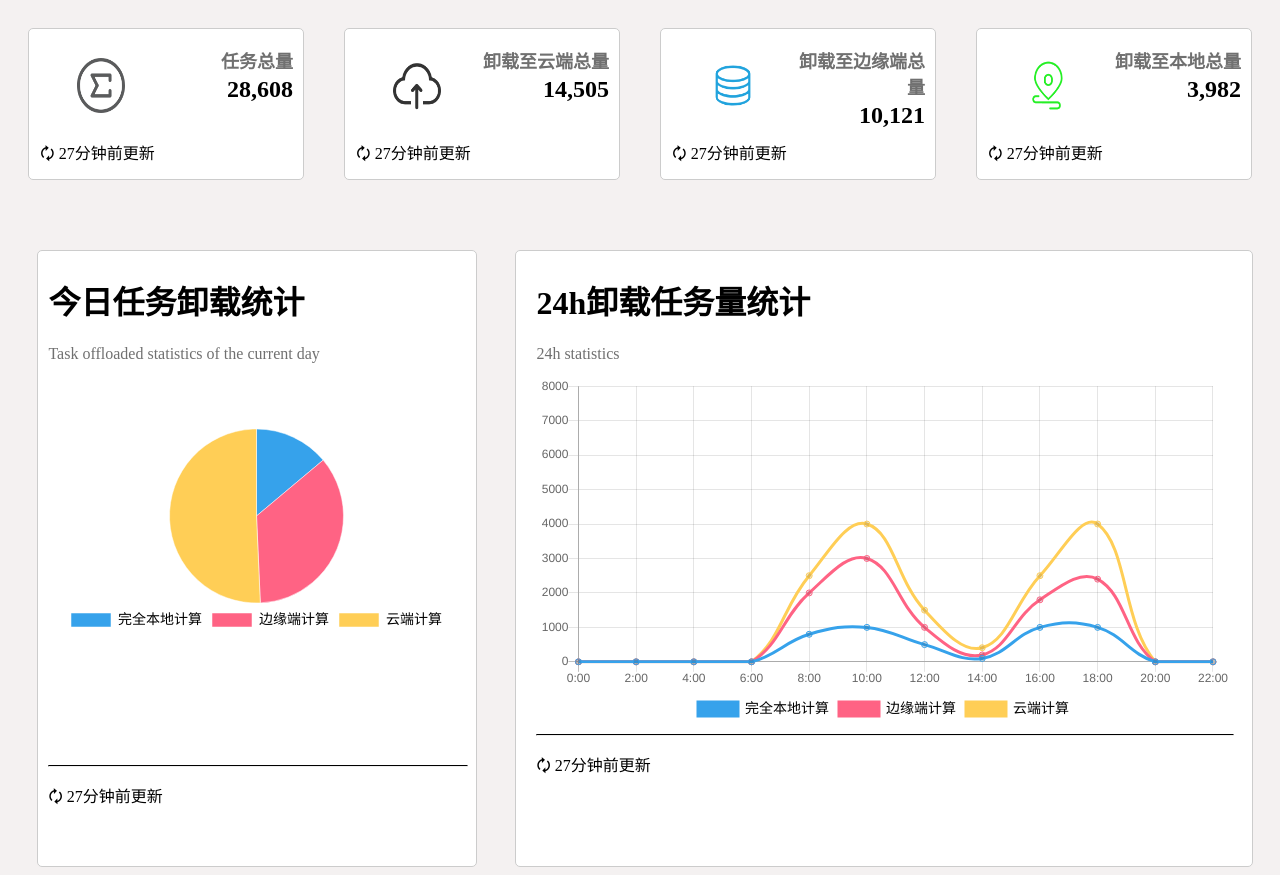
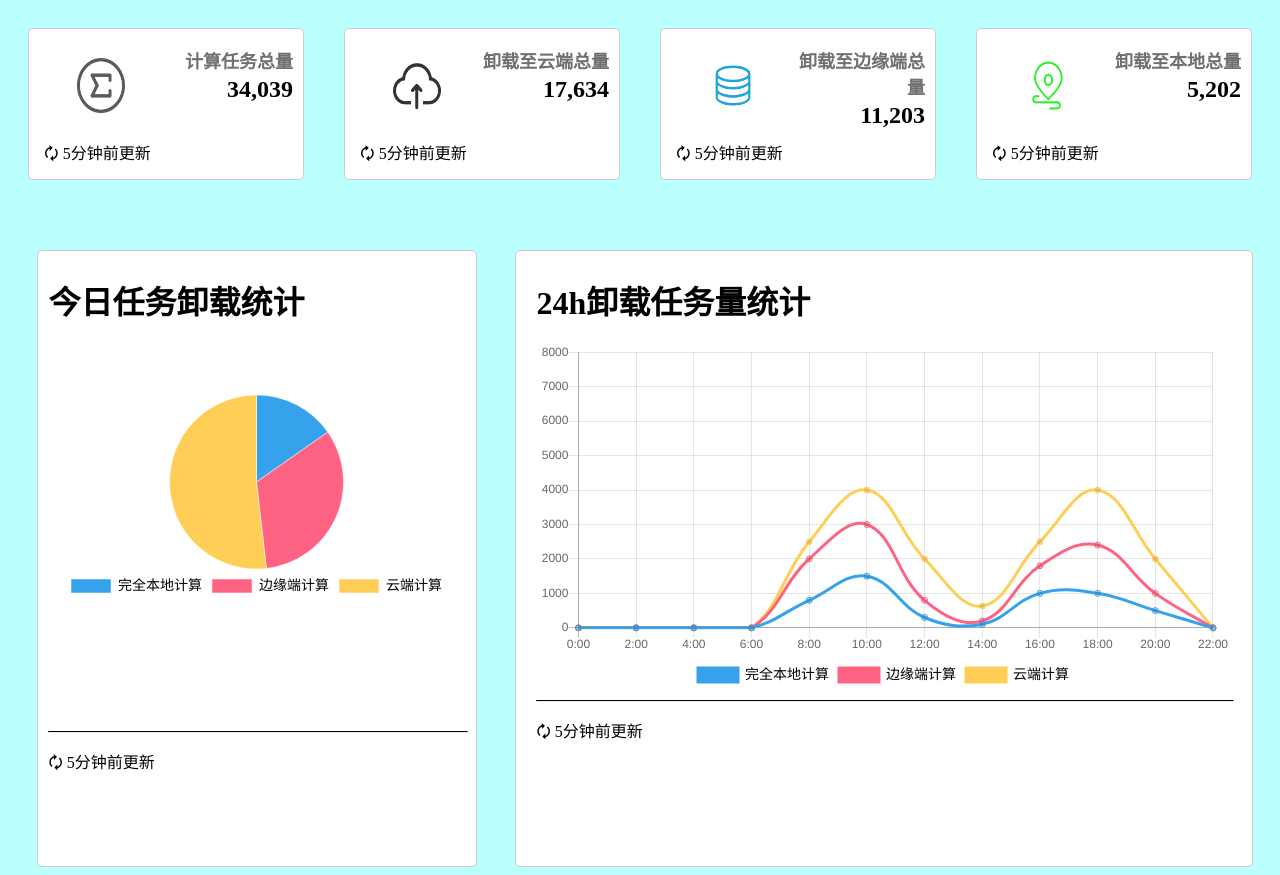
Before and after one commit to lin9803/FrontEndCode, a plain HTML site: page code/index.html in a window 1280 px wide. Drawn offline with nearby package versions, Linux system fonts and the light colour scheme.

Commit message:
Update index.html

```diff
--- a/code/index.html
+++ b/code/index.html
@@ -102,7 +102,7 @@
 
 </style>
 </head>
-<body style="background-color: #f4f1f1;">
+<body style="background-color: #BBFFFF;">
 
 <div class="box-container">
     <div class="box" id="box1">
@@ -111,14 +111,14 @@
             <img src="11.png" alt="图片">
           </div>
           <div class="right">
-            <p >任务总量</p>
+            <p >计算任务总量</p>
 
-            <h2 >28,608</h2>
+            <h2 >34,039</h2>
 
           </div>
         </div>
         <div class="bottom">
-          <p>&#128472 27分钟前更新</p>
+          <p>&#128472 5分钟前更新</p>
         </div>
       </div>
     <div class="box" id="box2">
@@ -129,12 +129,12 @@
             <div class="right">
               <p>卸载至云端总量</p>
 
-              <h2 >14,505</h2>
+              <h2 >17,634</h2>
 
             </div>
           </div>
           <div class="bottom">
-            <p>&#128472 27分钟前更新</p>
+            <p>&#128472 5分钟前更新</p>
           </div>
     </div>
     <div class="box" id="box3">
@@ -145,12 +145,12 @@
             <div class="right">
               <p >卸载至边缘端总量</p>
 
-              <h2 >10,121</h2>
+              <h2 >11,203</h2>
 
             </div>
           </div>
           <div class="bottom">
-            <p>&#128472 27分钟前更新</p>
+            <p>&#128472 5分钟前更新</p>
           </div>
     </div>
     <div class="box" id="box4">
@@ -161,12 +161,12 @@
             <div class="right">
               <p >卸载至本地总量</p>
 
-              <h2 >3,982</h2>
+              <h2 >5,202</h2>
 
             </div>
           </div>
           <div class="bottom">
-            <p>&#128472 27分钟前更新</p>
+            <p>&#128472 5分钟前更新</p>
           </div>
     </div>
   </div>
@@ -175,24 +175,24 @@
     <!-- 扇形图表单 -->
     <div class="chart-container2">
         <h1>今日任务卸载统计</h1>
-        <p style="color: #707070;">Task offloaded statistics of the current day</p>
+        <p style="color: #707070;"></p>
         <div id="pieChartContainer" style="width: 100%; position: relative; top:50px; margin: auto;">
             <canvas id="pieChart"></canvas>
         </div>
         <!-- <canvas id="pieChart"></canvas> -->
         <div style="position: relative; top: 170px;">
             <hr style="border-top: 1px solid black; width: 100%;">
-            <p >&#128472 27分钟前更新</p>
+            <p >&#128472 5分钟前更新</p>
         </div>
 
     </div>
         <!-- 折线图表单 -->
         <div class="chart-container1">
           <h1>24h卸载任务量统计</h1>
-          <p style="color: #707070;">24h statistics</p>
+          <p style="color: #707070;"></p>
           <canvas id="lineChart"></canvas>
           <hr style="border-top: 1px solid black; width: 100%;">
-          <p>&#128472 27分钟前更新</p>
+          <p>&#128472 5分钟前更新</p>
 
       </div>
 </div>
@@ -201,7 +201,7 @@
     var pieData = {
         labels: ['完全本地计算', '边缘端计算', '云端计算'],
         datasets: [{
-            data: [13.9, 35.4, 50.7],
+            data: [5202, 11203, 17634],
             backgroundColor: ['#36A2EB', '#FF6384', '#FFCE56']
         }]
     };
@@ -211,20 +211,20 @@
         labels: ['0:00', '2:00', '4:00', '6:00', '8:00', '10:00','12:00','14:00','16:00','18:00','20:00','22:00'],
         datasets: [{
             label: '完全本地计算',
-            data: [0,0,0,0,800,1000,500,100,1000,1000,0,0],
+            data: [0,0,0,0,800,1500,300,100,1001,1001,500,0],
 
             borderColor: '#36A2EB',
             fill: false
         },
         {
             label: '边缘端计算',
-            data: [0, 0, 0, 0, 2000, 3000,1000,200,1800,2400,0,0],
+            data: [0, 0, 0, 0, 2000, 3000,800,200,1801,2402,1000,0],
             borderColor: '#FF6384',
             fill: false
         },
         {
             label: '云端计算',
-              data: [0, 0, 0, 0, 2500, 4000,1500,410,2500,4000,0,0],
+              data: [0, 0, 0, 0, 2500, 4000,2000,632,2502,4000,2000,0],
             borderColor: '#FFCE56',
             fill: false
         }]
```
